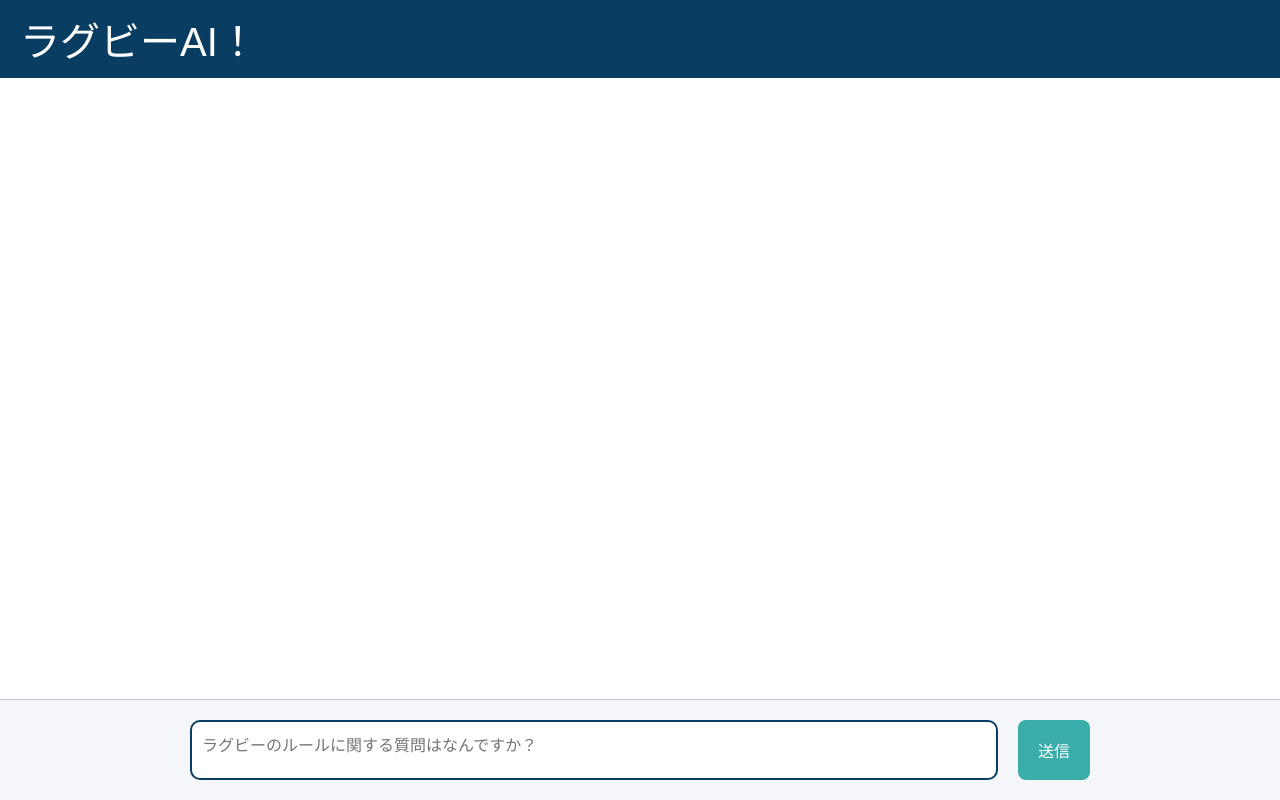
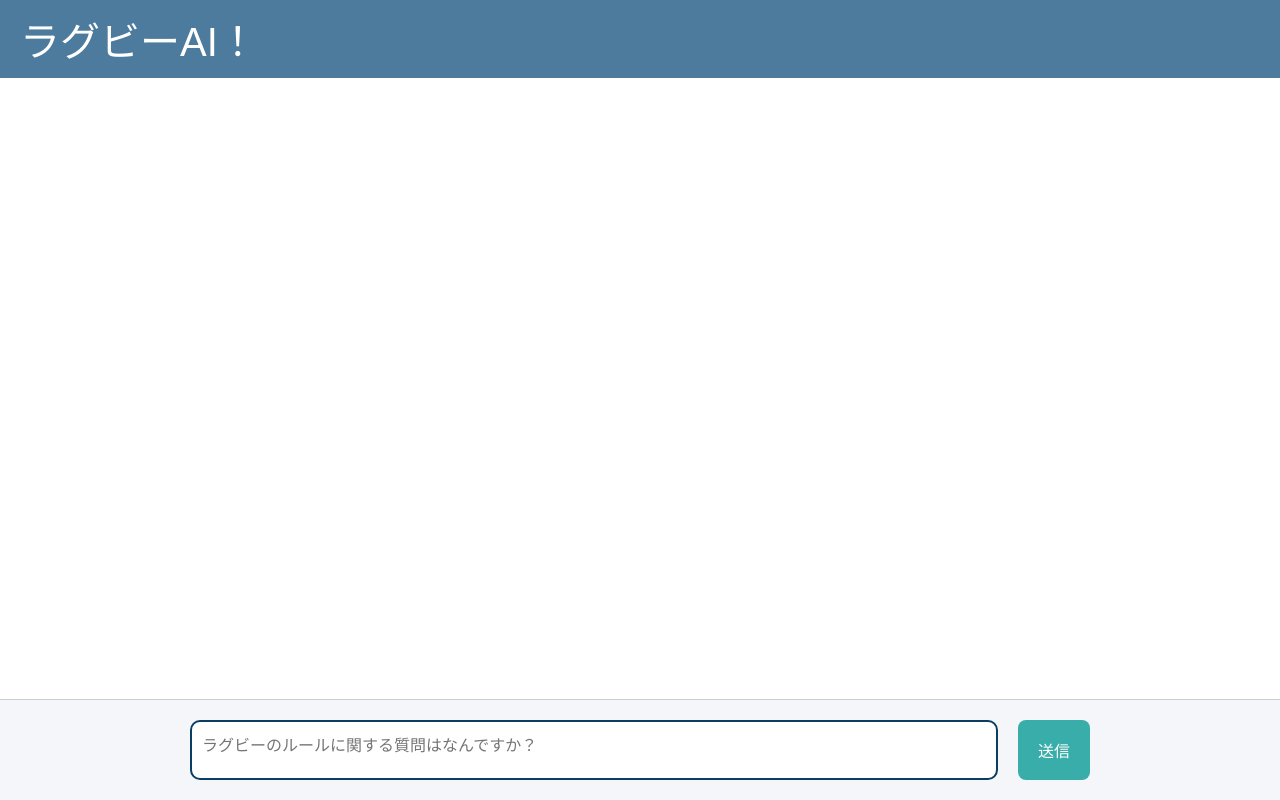
Before and after one commit to hotoke16/rugby-ai-clean, a website: page index.html in a window 1280 px wide. Drawn offline with nearby package versions, Linux system fonts and the light colour scheme; files that its build step writes are made by us from their sources; a web font is replaced by a local one.

Commit message:
Update style.scss

```diff
--- a/sass/style.scss
+++ b/sass/style.scss
@@ -19,7 +19,7 @@ body {
 }
 
 .header {
-  background: #0a3d62;
+  background: #4c7b9d;
   color: #fff;
   padding: 10px 20px;
   position: fixed;
```
